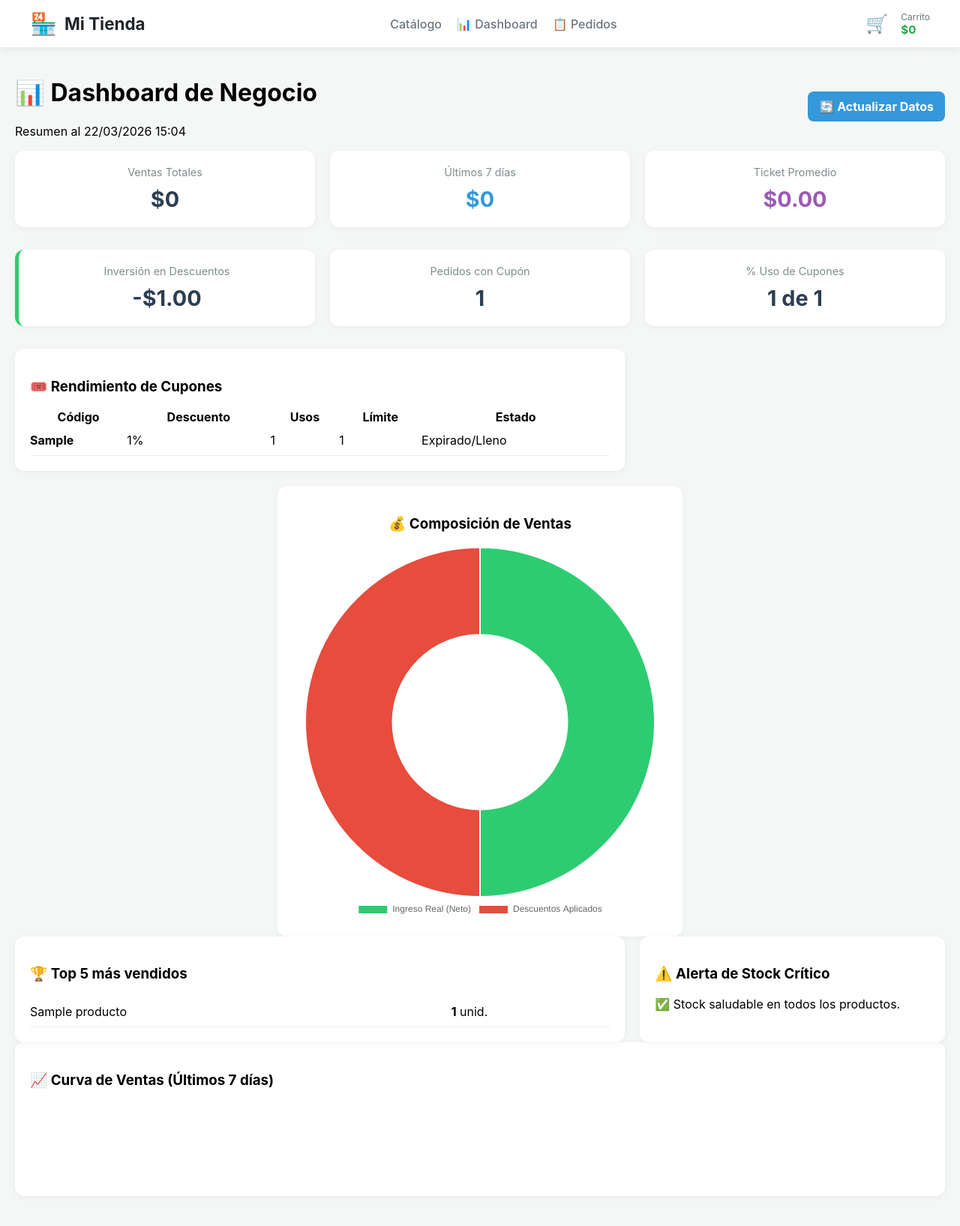
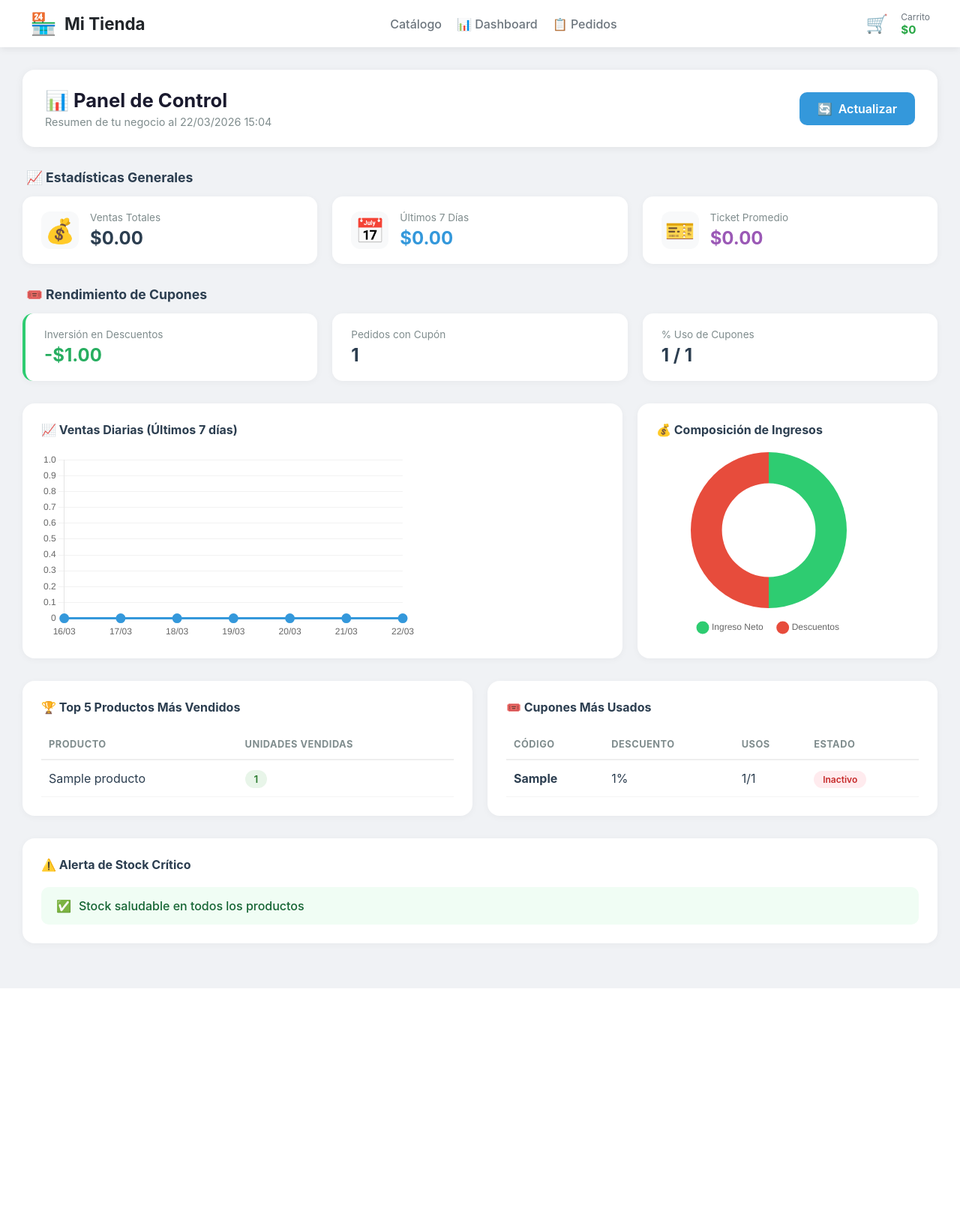
Before and after one commit to EstebanDHeredia/tienda_pro, a Django app: page /catalogo/dashboard/ in a window 1280 px wide. Shown: the whole page at 75% size. After the commit the page ends 1318 px from the top, so only its background shows below. Run offline with Django 4.2, Linux system fonts and the light colour scheme; a user stored in the database is signed in; tables that the repository leaves empty hold one stand-in row (values such as "Sample post").

Commit message:
Se mejora solo la visualizacion y organizacion de dashboard.html

```diff
--- a/tienda_pro/catalogo/templates/catalogo/dashboard.html
+++ b/tienda_pro/catalogo/templates/catalogo/dashboard.html
@@ -1,58 +1,119 @@
 {% extends 'catalogo/base.html' %}
+
+{% block title %}Dashboard - Mi Tienda{% endblock %}
 
 {% block content %}
 <script src="https://cdn.jsdelivr.net/npm/chart.js"></script>
 
-<div class="dashboard-container">
-    <header class="db-header" style="display: flex; justify-content: space-between; align-items: center;">
-        <div>
-            <h1>📊 Dashboard de Negocio</h1>
-            <p>Resumen al {% now "d/m/Y H:i" %}</p>
+<div class="dashboard">
+    <header class="dashboard-header">
+        <div class="header-content">
+            <h1>📊 Panel de Control</h1>
+            <p>Resumen de tu negocio al {% now "d/m/Y H:i" %}</p>
         </div>
-        <a href="{% url 'dashboard' %}" class="btn-refrescar">🔄 Actualizar Datos</a>
+        <a href="{% url 'dashboard' %}" class="btn-refresh">
+            <span>🔄</span> Actualizar
+        </a>
     </header>
 
-    <div class="db-grid-stats">
+    <section class="stats-section">
+        <h2 class="section-title">📈 Estadísticas Generales</h2>
+        <div class="stats-grid">
             <div class="stat-card">
+                <div class="stat-icon">💰</div>
+                <div class="stat-content">
                     <span class="stat-label">Ventas Totales</span>
-            <span class="stat-value">${{ total_recaudado }}</span>
+                    <span class="stat-value">${{ total_recaudado|floatformat:2 }}</span>
+                </div>
             </div>
             <div class="stat-card">
-            <span class="stat-label">Últimos 7 días</span>
-            <span class="stat-value text-blue">${{ ventas_recientes }}</span>
+                <div class="stat-icon">📅</div>
+                <div class="stat-content">
+                    <span class="stat-label">Últimos 7 Días</span>
+                    <span class="stat-value text-blue">${{ ventas_recientes|floatformat:2 }}</span>
+                </div>
             </div>
             <div class="stat-card">
+                <div class="stat-icon">🎫</div>
+                <div class="stat-content">
                     <span class="stat-label">Ticket Promedio</span>
                     <span class="stat-value text-purple">${{ ticket_promedio|stringformat:".2f" }}</span>
                 </div>
             </div>
+        </div>
+    </section>
 
-
-    <div class="db-grid-stats" style="margin-top: 20px;">
-        <div class="stat-card" style="border-left: 5px solid #2ecc71;">
+    <section class="stats-section">
+        <h2 class="section-title">🎟️ Rendimiento de Cupones</h2>
+        <div class="stats-grid stats-3">
+            <div class="stat-card highlight-green">
+                <div class="stat-content">
                     <span class="stat-label">Inversión en Descuentos</span>
                     <span class="stat-value text-green">-${{ total_descuentos|stringformat:".2f" }}</span>
                 </div>
-        <div class="stat-card">
-            <span class="stat-label">Pedidos con Cupón</span>
-            <span class="stat-value">{{ pedidos_con_cupon }}</span>
             </div>
             <div class="stat-card">
-            <span class="stat-label">% Uso de Cupones</span>
-            <span class="stat-value">{{ pedidos_con_cupon|default:0 }} de {{ total_pedidos }}</span>
+                <div class="stat-content">
+                    <span class="stat-label">Pedidos con Cupón</span>
+                    <span class="stat-value">{{ pedidos_con_cupon|default:"0" }}</span>
                 </div>
             </div>
+            <div class="stat-card">
+                <div class="stat-content">
+                    <span class="stat-label">% Uso de Cupones</span>
+                    <span class="stat-value">{{ pedidos_con_cupon|default:0 }} / {{ total_pedidos }}</span>
+                </div>
+            </div>
+        </div>
+    </section>
 
-    <div class="db-grid-main" style="margin-top: 20px;">
-        <div class="db-panel">
-            <h3>🎟️ Rendimiento de Cupones</h3>
-            <table class="db-table">
+    <section class="charts-section">
+        <div class="charts-grid">
+            <div class="chart-card chart-line">
+                <h3>📈 Ventas Diarias (Últimos 7 días)</h3>
+                <div class="chart-container">
+                    <canvas id="graficoLinea"></canvas>
+                </div>
+            </div>
+            <div class="chart-card chart-doughnut">
+                <h3>💰 Composición de Ingresos</h3>
+                <div class="chart-container-doughnut">
+                    <canvas id="graficoDona"></canvas>
+                </div>
+            </div>
+        </div>
+    </section>
+
+    <section class="tables-section">
+        <div class="tables-grid">
+            <div class="table-card">
+                <h3>🏆 Top 5 Productos Más Vendidos</h3>
+                <table class="data-table">
+                    <thead>
+                        <tr>
+                            <th>Producto</th>
+                            <th>Unidades Vendidas</th>
+                        </tr>
+                    </thead>
+                    <tbody>
+                        {% for p in productos_top %}
+                        <tr>
+                            <td>{{ p.producto__nombre }}</td>
+                            <td><span class="badge-count">{{ p.vendidos }}</span></td>
+                        </tr>
+                        {% endfor %}
+                    </tbody>
+                </table>
+            </div>
+
+            <div class="table-card">
+                <h3>🎟️ Cupones Más Usados</h3>
+                <table class="data-table">
                     <thead>
                         <tr>
                             <th>Código</th>
                             <th>Descuento</th>
                             <th>Usos</th>
-                        <th>Límite</th>
                             <th>Estado</th>
                         </tr>
                     </thead>
@@ -61,13 +122,12 @@
                         <tr>
                             <td><strong>{{ c.codigo }}</strong></td>
                             <td>{{ c.descuento_porcentaje }}%</td>
-                        <td>{{ c.usos_actuales }}</td>
-                        <td>{{ c.limite_usos }}</td>
+                            <td>{{ c.usos_actuales }}/{{ c.limite_usos }}</td>
                             <td>
                                 {% if c.es_valido %}
-                                <span class="badge-success">Activo</span>
+                                    <span class="badge badge-success">Activo</span>
                                 {% else %}
-                                <span class="badge-danger">Expirado/Lleno</span>
+                                    <span class="badge badge-danger">Inactivo</span>
                                 {% endif %}
                             </td>
                         </tr>
@@ -76,124 +136,64 @@
                 </table>
             </div>
         </div>
+    </section>
 
-<div class="db-panel" style="margin-top: 20px; max-width: 500px; margin-left: auto; margin-right: auto;">
-    <h3 style="text-align: center;">💰 Composición de Ventas</h3>
-    <canvas id="graficoVentas"></canvas>
+    {% if producto_estrella %}
+    <section class="star-section">
+        <div class="star-card">
+            <div class="star-badge">
+                <span>⭐</span>
+                <span>PRODUCTO ESTRELLA</span>
             </div>
-
-<script>
-    const ctx = document.getElementById('graficoVentas').getContext('2d');
-    const myChart = new Chart(ctx, {
-        type: 'doughnut', // Gráfico de tipo "dona"
-        data: {
-            labels: ['Ingreso Real (Neto)', 'Descuentos Aplicados'],
-            datasets: [{
-                data: [{{ ingreso_neto }}, {{ total_descuentos }}],
-                backgroundColor: [
-                    '#2ecc71', // Verde para el dinero que entró
-                    '#e74c3c'  // Rojo para lo que se descontó
-                ],
-                borderWidth: 2,
-                hoverOffset: 10
-            }]
-        },
-        options: {
-            responsive: true,
-            plugins: {
-                legend: {
-                    position: 'bottom',
-                },
-                tooltip: {
-                    callbacks: {
-                        label: function(context) {
-                            let label = context.label || '';
-                            if (label) label += ': ';
-                            if (context.parsed !== null) {
-                                label += new Intl.NumberFormat('es-AR', {
-                                    style: 'currency',
-                                    currency: 'ARS'
-                                }).format(context.parsed);
-                            }
-                            return label;
-                        }
-                    }
-                }
-            }
-        }
-    });
-</script>
-
-
-
-
-    <div class="db-grid-main">
-        <div class="db-panel">
-            <h3>🏆 Top 5 más vendidos</h3>
-            <table class="db-table">
-                {% for p in productos_top %}
-                <tr>
-                    <td>{{ p.producto__nombre }}</td>
-                    <td><strong>{{ p.vendidos }}</strong> unid.</td>
-                </tr>
-                {% endfor %}
-            </table>
-        </div>
-
-        <div class="db-panel">
-            <h3>⚠️ Alerta de Stock Crítico</h3>
-            {% if stock_critico %}
-                <ul class="stock-list">
-                {% for prod in stock_critico %}
-                    <li class="stock-item">
-                        <span>{{ prod.nombre }}</span>
-                        <span class="badge-red">{{ prod.stock }} restantes</span>
-                    </li>
-                {% endfor %}
-                </ul>
+            <div class="star-content">
+                <div class="star-image">
+                    {% if producto_estrella.producto__imagen %}
+                        <img src="/media/{{ producto_estrella.producto__imagen }}" alt="{{ producto_estrella.producto__nombre }}">
                     {% else %}
-                <p class="text-green">✅ Stock saludable en todos los productos.</p>
+                        <div class="star-placeholder">⭐</div>
                     {% endif %}
                 </div>
+                <div class="star-info">
+                    <h2>{{ producto_estrella.producto__nombre }}</h2>
+                    <p class="star-revenue">Recaudación: <strong>${{ producto_estrella.total_recaudado_prod|floatformat:2 }}</strong></p>
                 </div>
-
-    {% if producto_estrella %}
-        <div class="db-panel estrella-card">
-            <div class="estrella-header">
-                <div class="estrella-img-container">
-                    {% if producto_estrella.producto__imagen %}
-                        <img src="/media/{{ producto_estrella.producto__imagen }}" alt="{{ producto_estrella.producto__nombre }}" class="img-estrella">
-                    {% else %}
-                        <div class="estrella-icono">⭐</div>
-                    {% endif %}
-                </div>
-
-                <div class="estrella-info">
-                    <h4 class="estrella-sub">Producto Estrella de la Semana</h4>
-                    <h2 class="estrella-titulo">{{ producto_estrella.producto__nombre }}</h2>
-                    <p class="estrella-meta">Recaudación: <strong>${{ producto_estrella.total_recaudado_prod }}</strong></p>
-                </div>
-
                 {% if producto_estrella.producto__stock < 10 %}
-                    <div class="alerta-reponer">
-                        <span class="animar-latido">🚨</span>
-                        ¡REPONER URGENTE!
-                        <small>Solo quedan {{ producto_estrella.producto__stock }}</small>
+                <div class="stock-alert">
+                    <span class="pulse">🚨</span>
+                    <span>¡REPONER STOCK! <small>({{ producto_estrella.producto__stock }} unidades)</small></span>
                 </div>
                 {% endif %}
             </div>
         </div>
+    </section>
     {% endif %}
 
-    <div class="db-panel" style="margin-bottom: 20px;">
-        <h3>📈 Curva de Ventas (Últimos 7 días)</h3>
-        <canvas id="graficoVentas" height="100"></canvas>
+    <section class="alerts-section">
+        <div class="alert-card">
+            <h3>⚠️ Alerta de Stock Crítico</h3>
+            {% if stock_critico %}
+                <div class="stock-list">
+                    {% for prod in stock_critico %}
+                    <div class="stock-item">
+                        <span class="stock-name">{{ prod.nombre }}</span>
+                        <span class="stock-badge">{{ prod.stock }} uds.</span>
                     </div>
+                    {% endfor %}
+                </div>
+            {% else %}
+                <div class="stock-ok">
+                    <span>✅</span>
+                    <span>Stock saludable en todos los productos</span>
+                </div>
+            {% endif %}
+        </div>
+    </section>
 </div>
 
 <script>
-    const ctx = document.getElementById('graficoVentas').getContext('2d');
-    const graficoVentas = new Chart(ctx, {
+document.addEventListener('DOMContentLoaded', function() {
+    const chartLine = document.getElementById('graficoLinea').getContext('2d');
+    new Chart(chartLine, {
         type: 'line',
         data: {
             labels: {{ labels_grafico|safe }},
@@ -201,98 +201,455 @@
                 label: 'Ventas en $',
                 data: {{ datos_grafico|safe }},
                 borderColor: '#3498db',
-                backgroundColor: 'rgba(52, 152, 219, 0.1)',
+                backgroundColor: 'rgba(52, 152, 219, 0.15)',
                 borderWidth: 3,
                 fill: true,
-                tension: 0.3
+                tension: 0.4,
+                pointBackgroundColor: '#3498db',
+                pointRadius: 5,
+                pointHoverRadius: 7
             }]
         },
         options: {
+            responsive: true,
+            maintainAspectRatio: true,
+            plugins: {
+                legend: { display: false }
+            },
             scales: {
-                y: { beginAtZero: true }
+                y: {
+                    beginAtZero: true,
+                    grid: { color: 'rgba(0,0,0,0.05)' }
+                },
+                x: {
+                    grid: { display: false }
+                }
             }
         }
     });
+
+    const chartDoughnut = document.getElementById('graficoDona').getContext('2d');
+    new Chart(chartDoughnut, {
+        type: 'doughnut',
+        data: {
+            labels: ['Ingreso Neto', 'Descuentos'],
+            datasets: [{
+                data: [{{ ingreso_neto }}, {{ total_descuentos }}],
+                backgroundColor: ['#2ecc71', '#e74c3c'],
+                borderWidth: 0,
+                hoverOffset: 10
+            }]
+        },
+        options: {
+            responsive: true,
+            maintainAspectRatio: true,
+            plugins: {
+                legend: {
+                    position: 'bottom',
+                    labels: {
+                        padding: 20,
+                        usePointStyle: true
+                    }
+                },
+                tooltip: {
+                    callbacks: {
+                        label: function(context) {
+                            return context.label + ': $' + context.parsed.toLocaleString('es-AR');
+                        }
+                    }
+                }
+            },
+            cutout: '60%'
+        }
+    });
+});
 </script>
 
-
 <style>
-    .btn-refrescar {
-        background: #3498db;
-        color: white;
-        padding: 10px 15px;
-        border-radius: 8px;
-        text-decoration: none;
-        font-weight: bold;
-        transition: 0.3s;
-    }
-    .btn-refrescar:hover { background: #2980b9; }
-    .dashboard-container { padding: 20px; background: #f4f7f6; min-height: 100vh; }
-    .db-grid-stats { display: grid; grid-template-columns: repeat(auto-fit, minmax(200px, 1fr)); gap: 20px; margin-bottom: 30px; }
-    .stat-card { background: white; padding: 20px; border-radius: 12px; box-shadow: 0 2px 10px rgba(0,0,0,0.05); text-align: center; }
-    .stat-label { display: block; color: #7f8c8d; font-size: 0.9rem; margin-bottom: 10px; }
-    .stat-value { font-size: 1.8rem; font-weight: bold; color: #2c3e50; }
-    .db-grid-main { display: grid; grid-template-columns: 2fr 1fr; gap: 20px; }
-    .db-panel { background: white; padding: 20px; border-radius: 12px; box-shadow: 0 2px 10px rgba(0,0,0,0.05); }
-    .badge-red { background: #fee2e2; color: #dc2626; padding: 4px 8px; border-radius: 6px; font-weight: bold; font-size: 0.8rem; }
-    .text-blue { color: #3498db; }
-    .text-purple { color: #9b59b6; }
-    .db-table { width: 100%; border-collapse: collapse; }
-    .db-table td { padding: 10px 0; border-bottom: 1px solid #eee; }
-
-    .estrella-card {
-        border-left: 5px solid #f1c40f;
-        background: linear-gradient(to right, #ffffff, #fffdf2);
-    }
-    .estrella-icono {
-        font-size: 3rem;
+.dashboard {
+    padding: 30px;
+    background: #f0f2f5;
+    min-height: 100vh;
 }
 
-    .estrella-header {
+.dashboard-header {
     display: flex;
     justify-content: space-between;
     align-items: center;
-        width: 100%;
+    margin-bottom: 30px;
+    background: white;
+    padding: 25px 30px;
+    border-radius: 16px;
+    box-shadow: 0 2px 12px rgba(0,0,0,0.06);
 }
 
-    .alerta-reponer {
-        background: #ff4757;
-        color: white;
-        padding: 10px 20px;
-        border-radius: 50px;
-        font-weight: bold;
-        font-size: 0.9rem;
-        box-shadow: 0 4px 15px rgba(255, 71, 87, 0.3);
+.header-content h1 {
+    margin: 0 0 5px 0;
+    color: #1a1a2e;
+    font-size: 1.6rem;
 }
 
-    .stock-safe {
-        background: #2ed573;
+.header-content p {
+    margin: 0;
+    color: #7f8c8d;
+    font-size: 0.9rem;
+}
+
+.btn-refresh {
+    display: flex;
+    align-items: center;
+    gap: 8px;
+    padding: 12px 24px;
+    background: #3498db;
     color: white;
-        padding: 8px 15px;
-        border-radius: 50px;
+    border-radius: 10px;
+    text-decoration: none;
+    font-weight: 600;
+    transition: all 0.3s;
+}
+
+.btn-refresh:hover {
+    background: #2980b9;
+    transform: translateY(-2px);
+}
+
+.section-title {
+    font-size: 1.1rem;
+    color: #2c3e50;
+    margin-bottom: 15px;
+    padding-left: 5px;
+}
+
+.stats-section {
+    margin-bottom: 30px;
+}
+
+.stats-grid {
+    display: grid;
+    grid-template-columns: repeat(auto-fit, minmax(280px, 1fr));
+    gap: 20px;
+}
+
+.stat-card {
+    display: flex;
+    align-items: center;
+    gap: 15px;
+    background: white;
+    padding: 20px 25px;
+    border-radius: 14px;
+    box-shadow: 0 2px 10px rgba(0,0,0,0.04);
+    transition: transform 0.2s;
+}
+
+.stat-card:hover {
+    transform: translateY(-3px);
+}
+
+.stat-card.highlight-green {
+    border-left: 4px solid #2ecc71;
+}
+
+.stat-icon {
+    font-size: 2rem;
+    width: 50px;
+    height: 50px;
+    display: flex;
+    align-items: center;
+    justify-content: center;
+    background: #f8f9fa;
+    border-radius: 12px;
+}
+
+.stat-content {
+    flex: 1;
+}
+
+.stat-label {
+    display: block;
+    color: #7f8c8d;
+    font-size: 0.85rem;
+    margin-bottom: 5px;
+}
+
+.stat-value {
+    font-size: 1.5rem;
+    font-weight: 700;
+    color: #2c3e50;
+}
+
+.text-blue { color: #3498db; }
+.text-purple { color: #9b59b6; }
+.text-green { color: #27ae60; }
+
+.charts-section {
+    margin-bottom: 30px;
+}
+
+.charts-grid {
+    display: grid;
+    grid-template-columns: 2fr 1fr;
+    gap: 20px;
+}
+
+@media (max-width: 1024px) {
+    .charts-grid {
+        grid-template-columns: 1fr;
+    }
+}
+
+.chart-card {
+    background: white;
+    padding: 25px;
+    border-radius: 16px;
+    box-shadow: 0 2px 10px rgba(0,0,0,0.04);
+}
+
+.chart-card h3 {
+    margin: 0 0 20px 0;
+    color: #2c3e50;
+    font-size: 1rem;
+}
+
+.chart-container {
+    height: 250px;
+}
+
+.chart-container-doughnut {
+    height: 250px;
+    max-width: 300px;
+    margin: 0 auto;
+}
+
+.tables-section {
+    margin-bottom: 30px;
+}
+
+.tables-grid {
+    display: grid;
+    grid-template-columns: 1fr 1fr;
+    gap: 20px;
+}
+
+@media (max-width: 900px) {
+    .tables-grid {
+        grid-template-columns: 1fr;
+    }
+}
+
+.table-card {
+    background: white;
+    padding: 25px;
+    border-radius: 16px;
+    box-shadow: 0 2px 10px rgba(0,0,0,0.04);
+}
+
+.table-card h3 {
+    margin: 0 0 20px 0;
+    color: #2c3e50;
+    font-size: 1rem;
+}
+
+.data-table {
+    width: 100%;
+    border-collapse: collapse;
+}
+
+.data-table th {
+    text-align: left;
+    padding: 12px 10px;
+    color: #7f8c8d;
+    font-size: 0.8rem;
+    text-transform: uppercase;
+    letter-spacing: 0.5px;
+    border-bottom: 2px solid #eee;
+}
+
+.data-table td {
+    padding: 14px 10px;
+    border-bottom: 1px solid #f5f5f5;
+    color: #2c3e50;
+}
+
+.data-table tbody tr:hover {
+    background: #f8f9fa;
+}
+
+.badge-count {
+    background: #e8f5e9;
+    color: #2e7d32;
+    padding: 4px 12px;
+    border-radius: 20px;
+    font-weight: 600;
     font-size: 0.85rem;
 }
 
-    /* Animación de latido para el emoji */
-    .animar-latido {
-        display: inline-block;
-        animation: latido 1s infinite;
+.badge {
+    padding: 4px 12px;
+    border-radius: 20px;
+    font-size: 0.75rem;
+    font-weight: 600;
 }
 
-    @keyframes latido {
-        0% { transform: scale(1); }
-        50% { transform: scale(1.3); }
-        100% { transform: scale(1); }
+.badge-success {
+    background: #e8f5e9;
+    color: #2e7d32;
 }
 
-    .img-estrella {
-        width: 80px;
-        height: 80px;
+.badge-danger {
+    background: #ffebee;
+    color: #c62828;
+}
+
+.star-section {
+    margin-bottom: 30px;
+}
+
+.star-card {
+    background: linear-gradient(135deg, #fffbeb 0%, #fef3c7 100%);
+    border: 2px solid #f59e0b;
+    border-radius: 20px;
+    padding: 25px;
+    position: relative;
+    overflow: hidden;
+}
+
+.star-badge {
+    display: inline-flex;
+    align-items: center;
+    gap: 8px;
+    background: linear-gradient(135deg, #f59e0b, #d97706);
+    color: white;
+    padding: 8px 20px;
+    border-radius: 30px;
+    font-size: 0.75rem;
+    font-weight: 700;
+    text-transform: uppercase;
+    letter-spacing: 1px;
+    margin-bottom: 20px;
+}
+
+.star-content {
+    display: flex;
+    align-items: center;
+    gap: 25px;
+    flex-wrap: wrap;
+}
+
+.star-image img,
+.star-placeholder {
+    width: 100px;
+    height: 100px;
     object-fit: cover;
+    border-radius: 16px;
+    border: 3px solid #f59e0b;
+}
+
+.star-placeholder {
+    display: flex;
+    align-items: center;
+    justify-content: center;
+    font-size: 3rem;
+    background: white;
+}
+
+.star-info {
+    flex: 1;
+    min-width: 200px;
+}
+
+.star-info h2 {
+    margin: 0 0 10px 0;
+    color: #92400e;
+    font-size: 1.5rem;
+}
+
+.star-revenue {
+    margin: 0;
+    color: #b45309;
+    font-size: 1.1rem;
+}
+
+.stock-alert {
+    display: flex;
+    align-items: center;
+    gap: 10px;
+    background: #ef4444;
+    color: white;
+    padding: 12px 20px;
     border-radius: 10px;
-        border: 2px solid #f1c40f;
+    font-weight: 600;
 }
-    .estrella-info { flex-grow: 1; margin-left: 20px; }
 
+.stock-alert small {
+    opacity: 0.9;
+    font-weight: 400;
+}
+
+.pulse {
+    animation: pulse 1s infinite;
+}
+
+@keyframes pulse {
+    0%, 100% { transform: scale(1); }
+    50% { transform: scale(1.2); }
+}
+
+.alerts-section {
+    margin-bottom: 30px;
+}
+
+.alert-card {
+    background: white;
+    padding: 25px;
+    border-radius: 16px;
+    box-shadow: 0 2px 10px rgba(0,0,0,0.04);
+}
+
+.alert-card h3 {
+    margin: 0 0 20px 0;
+    color: #2c3e50;
+    font-size: 1rem;
+}
+
+.stock-list {
+    display: grid;
+    grid-template-columns: repeat(auto-fill, minmax(250px, 1fr));
+    gap: 12px;
+}
+
+.stock-item {
+    display: flex;
+    justify-content: space-between;
+    align-items: center;
+    padding: 12px 15px;
+    background: #fef2f2;
+    border-radius: 10px;
+    border-left: 4px solid #ef4444;
+}
+
+.stock-name {
+    color: #991b1b;
+    font-weight: 500;
+}
+
+.stock-badge {
+    background: #ef4444;
+    color: white;
+    padding: 4px 12px;
+    border-radius: 20px;
+    font-size: 0.8rem;
+    font-weight: 600;
+}
+
+.stock-ok {
+    display: flex;
+    align-items: center;
+    gap: 10px;
+    padding: 15px 20px;
+    background: #f0fdf4;
+    border-radius: 10px;
+    color: #166534;
+    font-weight: 500;
+}
 </style>
 {% endblock %}
```
Lines whose indentation alone changed are shown as unchanged.
